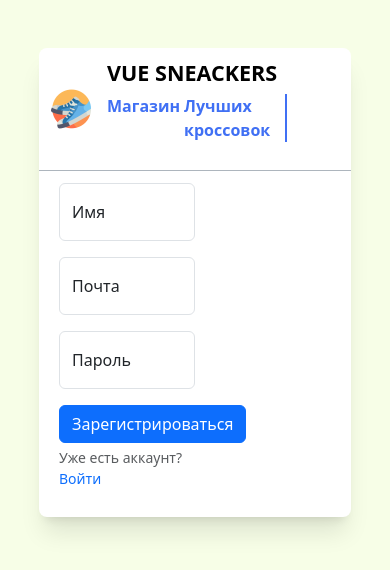
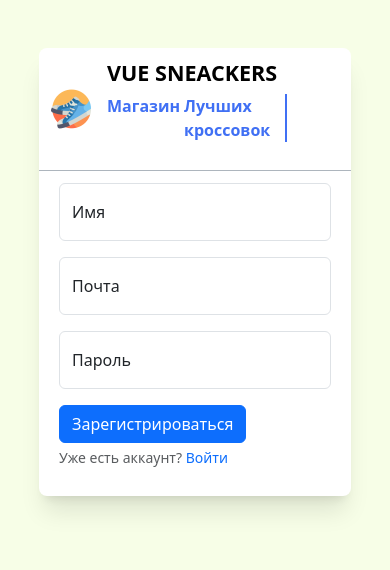
Before and after one commit to onforward/vue-sneackers, a Vue app: page /register in a window 390 px wide. Shown: the top 570 px of the page. Built offline with nearby package versions, Linux system fonts and the light colour scheme.

Commit message:
reg and auth inputs fix

```diff
--- a/src/pages/RegisterPage.vue
+++ b/src/pages/RegisterPage.vue
@@ -50,7 +50,7 @@ const registerUser = async () => {
       @click="alertIsVisible = false"
     ></button>
   </div>
-  <form @submit.prevent="registerUser" v-if="!isLoading" class="w-50">
+  <form @submit.prevent="registerUser" v-if="!isLoading">
     <div class="form-floating mb-3">
       <input
         v-model="userName"
@@ -93,9 +93,5 @@ const registerUser = async () => {
 
 
 <style>
-@media screen and (max-width: 768px) {
-  input {
-    width: 100%;
-  }
-}
+
 </style>
```
